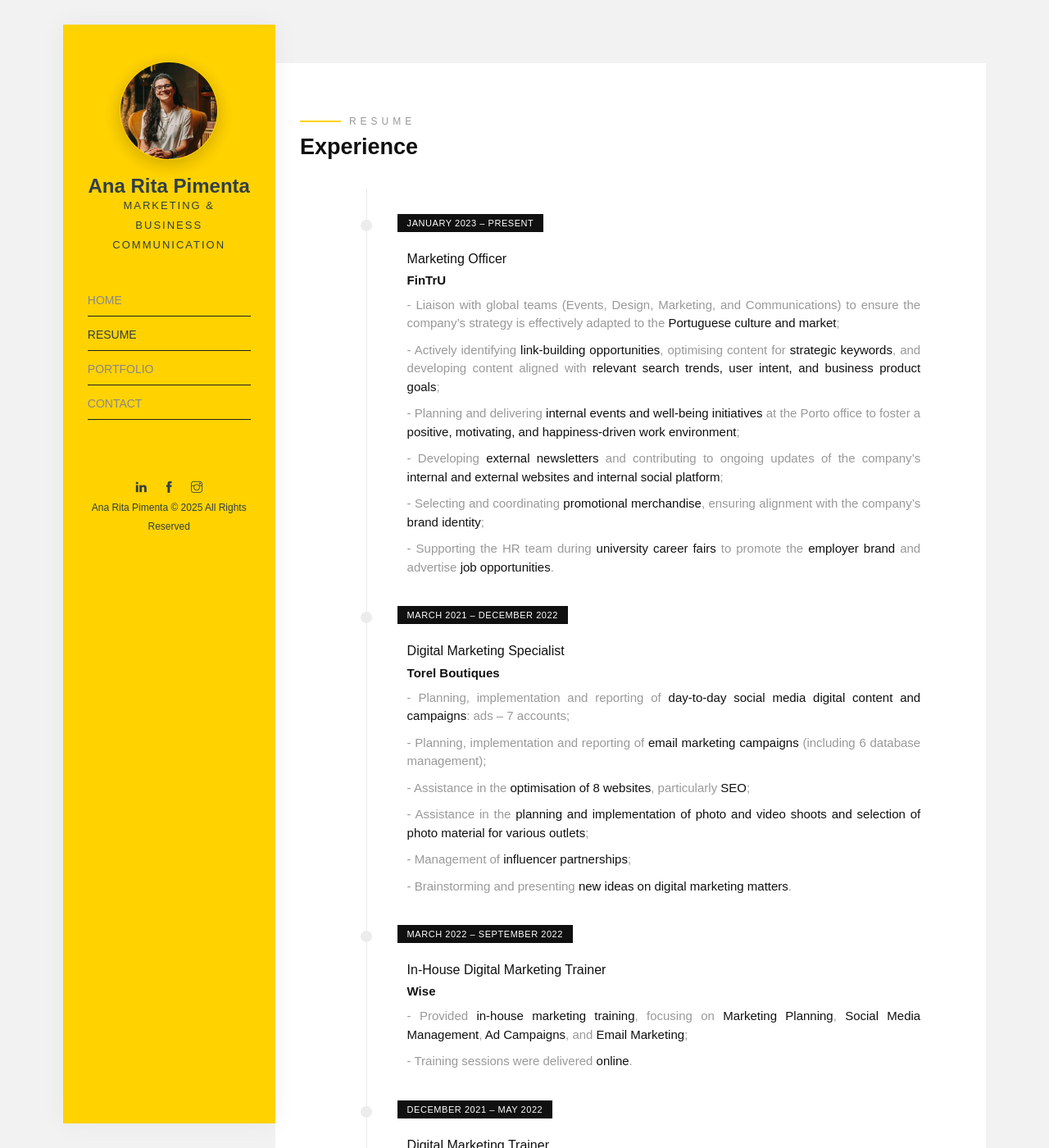
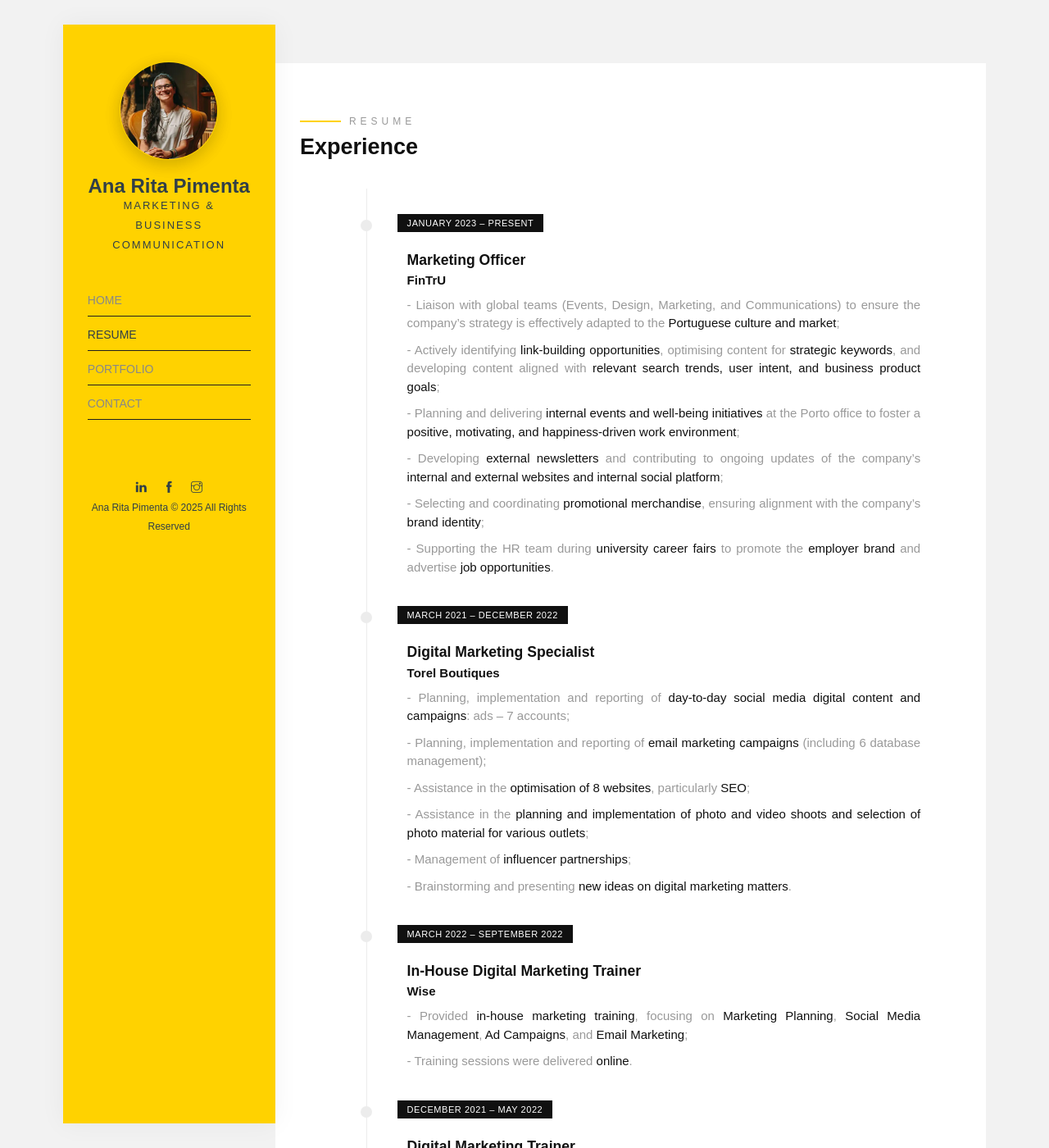
Before and after one commit to anaritapimenta/anaritapimenta.github.io, a Jekyll site: the page built from resume.html, in a window 1280 px wide and 1400 px high. Shown: the whole window at 82% size. Built offline with Jekyll 4.4.1, drawn with Linux system fonts in a browser that asks for light colours; some web fonts are replaced.

Commit message:
Update resume.html

```diff
--- a/resume.html
+++ b/resume.html
@@ -6,16 +6,15 @@ layout: default
 
 <style>
   h3 {
-    font-size: 1rem;
-    font-weight: 400;
-    line-height: 1.2;
+    font-size: 1.1rem;
+    font-weight: 600;
     margin-top: 0.5em;
-    margin-bottom: 0.5em;
+    margin-bottom: 0.3em;
   }
 </style>
 
 <h1 style="position:absolute; left:-9999px; top:auto; width:1px; height:1px; overflow:hidden;">
-  Experienced Marketing and Communications Professional
+Experienced Marketing and Communications Professional
 </h1>
 
 <section class="resume" role="region" aria-labelledby="experience-heading">
@@ -23,7 +22,9 @@ layout: default
     <div class="row">
       <div class="col-md-12">
         <span class="heading-meta style-1">Resume</span>
-        <h2 class="heading animate-box" id="experience-heading" data-animate-effect="fadeInLeft">Experience</h2>
+        <h2 class="heading animate-box" id="experience-heading" data-animate-effect="fadeInLeft">
+          Experience
+        </h2>
       </div>
     </div>
     <div class="row">
@@ -42,6 +43,7 @@ layout: default
               <p>- Supporting the HR team during <strong>university career fairs</strong> to promote the <strong>employer brand</strong> and advertise <strong>job opportunities</strong>.</p>
             </article>
           </li>
+
           <li>
             <article class="timeline-content" role="listitem">
               <span class="timeline-date">March 2021 – December 2022</span>
@@ -55,6 +57,7 @@ layout: default
               <p>- Brainstorming and presenting <strong>new ideas on digital marketing matters</strong>.</p>
             </article>
           </li>
+
           <li>
             <article class="timeline-content" role="listitem">
               <span class="timeline-date">March 2022 – September 2022</span>
@@ -64,6 +67,7 @@ layout: default
               <p>- Training sessions were delivered <strong>online</strong>.</p>
             </article>
           </li>
+
           <li>
             <article class="timeline-content" role="listitem">
               <span class="timeline-date">December 2021 – May 2022</span>
@@ -88,6 +92,7 @@ layout: default
               <p>- Influencer Marketing.</p>
             </article>
           </li>
+
           <li>
             <article class="timeline-content" role="listitem">
               <span class="timeline-date">May 2020 – November 2020</span>
@@ -97,6 +102,7 @@ layout: default
               <p>- Content for the web: <strong>articles for the company's blog</strong>, <strong>social media content calendar</strong>, <strong>newsletters</strong>, <strong>institutional</strong> and <strong>commercial documents/brochures</strong>.</p>
             </article>
           </li>
+
           <li>
             <article class="timeline-content" role="listitem">
               <span class="timeline-date">November 2019 – May 2020</span>
@@ -106,6 +112,7 @@ layout: default
               <p>- Brand ambassador coordinator: <strong>protocol elaboration</strong>, <strong>search</strong>, <strong>contact</strong>, and <strong>relationship with key kids fashion influencers</strong>.</p>
             </article>
           </li>
+
           <li>
             <article class="timeline-content" role="listitem">
               <span class="timeline-date">January 2019 – October 2019</span>
@@ -115,6 +122,7 @@ layout: default
               <p>- Copywriting and content marketing: <strong>development of institutional and commercial documents</strong>.</p>
             </article>
           </li>
+
           <li>
             <article class="timeline-content" role="listitem">
               <span class="timeline-date">July 2018 – December 2018</span>
@@ -124,6 +132,7 @@ layout: default
               <p>- Support in the <strong>organisation of events</strong> of the two brands.</p>
             </article>
           </li>
+
           <li>
             <article class="timeline-content" role="listitem">
               <span class="timeline-date">January 2018 – April 2018</span>
@@ -133,6 +142,7 @@ layout: default
               <p>- Organisation of events: <strong>logistic coordination of the various activities that the company provides</strong>.</p>
             </article>
           </li>
+
           <li>
             <article class="timeline-content" role="listitem">
               <span class="timeline-date">October 2016 – December 2017</span>
@@ -142,6 +152,7 @@ layout: default
               <p>- I assisted in the <strong>organisation of four events</strong>, I organised a <strong>social responsibility action</strong>, and I updated the manual of <strong>reception for delivery to new employees</strong>.</p>
             </article>
           </li>
+
           <li>
             <article class="timeline-content" role="listitem">
               <span class="timeline-date">May 2015 – July 2015</span>
@@ -166,7 +177,9 @@ layout: default
     <div class="row">
       <div class="col-md-12">
         <span class="heading-meta style-1">Resume</span>
-        <h2 class="heading animate-box" id="education-heading" data-animate-effect="fadeInLeft">Education</h2>
+        <h2 class="heading animate-box" id="education-heading" data-animate-effect="fadeInLeft">
+          Education
+        </h2>
       </div>
     </div>
     <div class="row">
@@ -180,6 +193,7 @@ layout: default
               <p><strong>Website</strong> as a marketing tool, <strong>Web Copywriting</strong>, <strong>blogging with WordPress</strong>, <strong>Social Media Marketing</strong>, <strong>Community Management</strong>, <strong>Facebook, LinkedIn, Instagram, and YouTube Marketing</strong>, <strong>Search Engine Marketing</strong> and <strong>Search Engine Optimisation</strong>, <strong>Google AdWords</strong> and <strong>Google Analytics</strong>, <strong>Email Marketing</strong>, <strong>Leads</strong> and <strong>Landing Pages</strong>, <strong>E-Commerce with WordPress</strong>, and <strong>Business Intelligence</strong>.</p>
             </article>
           </li>
+
           <li>
             <article class="timeline-content" role="listitem">
               <span class="timeline-date">October 2015 – December 2017</span>
@@ -188,6 +202,7 @@ layout: default
               <p><strong>Strategic planning and management of communication</strong>; <strong>management and communication of brands</strong>; <strong>identity</strong>, <strong>culture and markets</strong>, <strong>marketing research</strong>, <strong>organisational behaviour</strong>, <strong>relations with the media</strong>; <strong>e-marketing</strong>, <strong>marketing communication techniques</strong>, <strong>innovation</strong> and <strong>product development</strong>, and <strong>management of work teams</strong>.</p>
             </article>
           </li>
+
           <li>
             <article class="timeline-content" role="listitem">
               <span class="timeline-date">September 2012 – July 2015</span>
@@ -196,6 +211,7 @@ layout: default
               <p><strong>English</strong>, <strong>Spanish</strong> and (basic) <strong>German</strong>; theoretical/practical knowledge related to business: <strong>management</strong>, <strong>corporate communication</strong>, <strong>information</strong> and <strong>communication technologies</strong>, <strong>commercial law</strong> and many others.</p>
             </article>
           </li>
+
           <li>
             <article class="timeline-content" role="listitem">
               <span class="timeline-date">September 2012 – July 2015</span>
```
